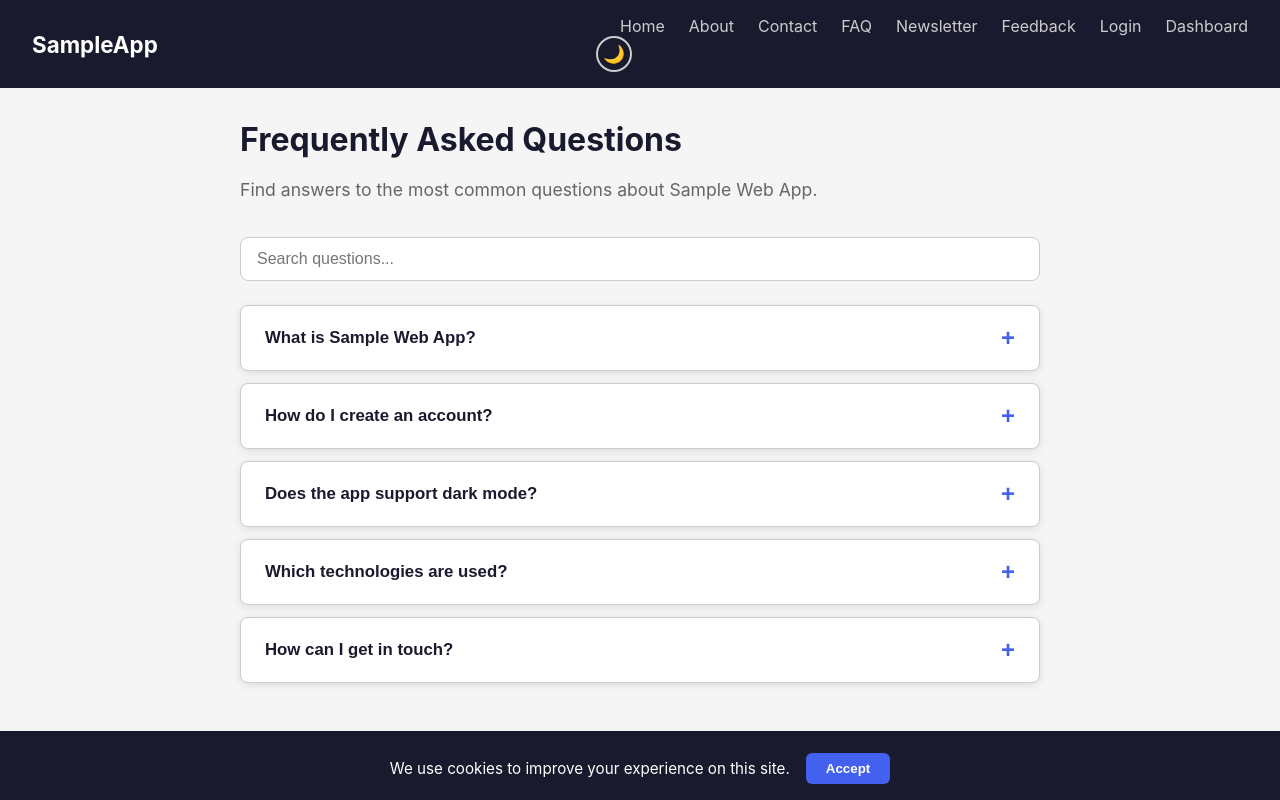
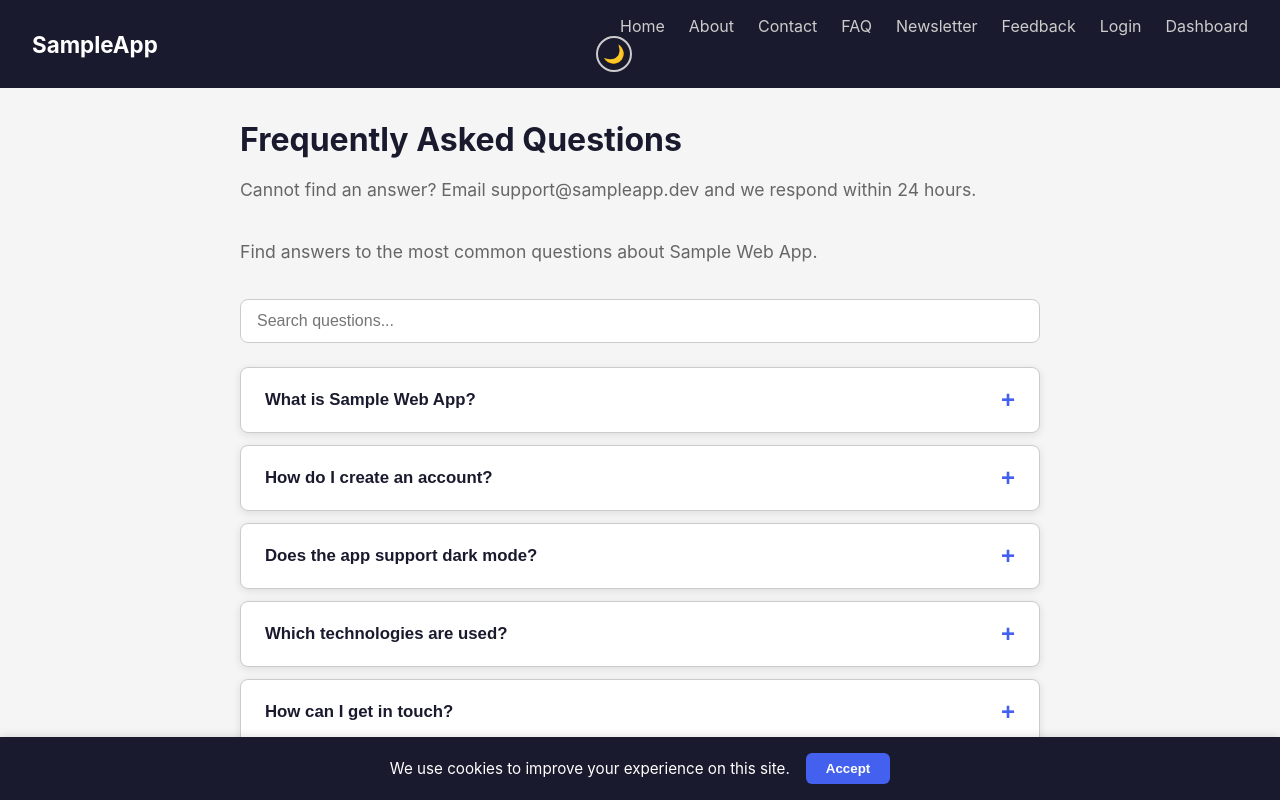
Before and after one commit to microsoft/sample-webapp, a React (Create React App) app: page /faq in a window 1280 px wide. Shown: the top 800 px of the page. Built offline with nearby package versions, Linux system fonts and the light colour scheme.

Commit message:
feat: add intro note to FAQ page

```diff
--- a/src/pages/FAQ.js
+++ b/src/pages/FAQ.js
@@ -49,6 +49,7 @@ function FAQ() {
   return (
     <div className="faq">
       <h1>Frequently Asked Questions</h1>
+      <p id="faq-intro" className="faq-intro">Cannot find an answer? Email support@sampleapp.dev and we respond within 24 hours.</p>
       <p className="faq-intro">
         Find answers to the most common questions about Sample Web App.
       </p>
```
